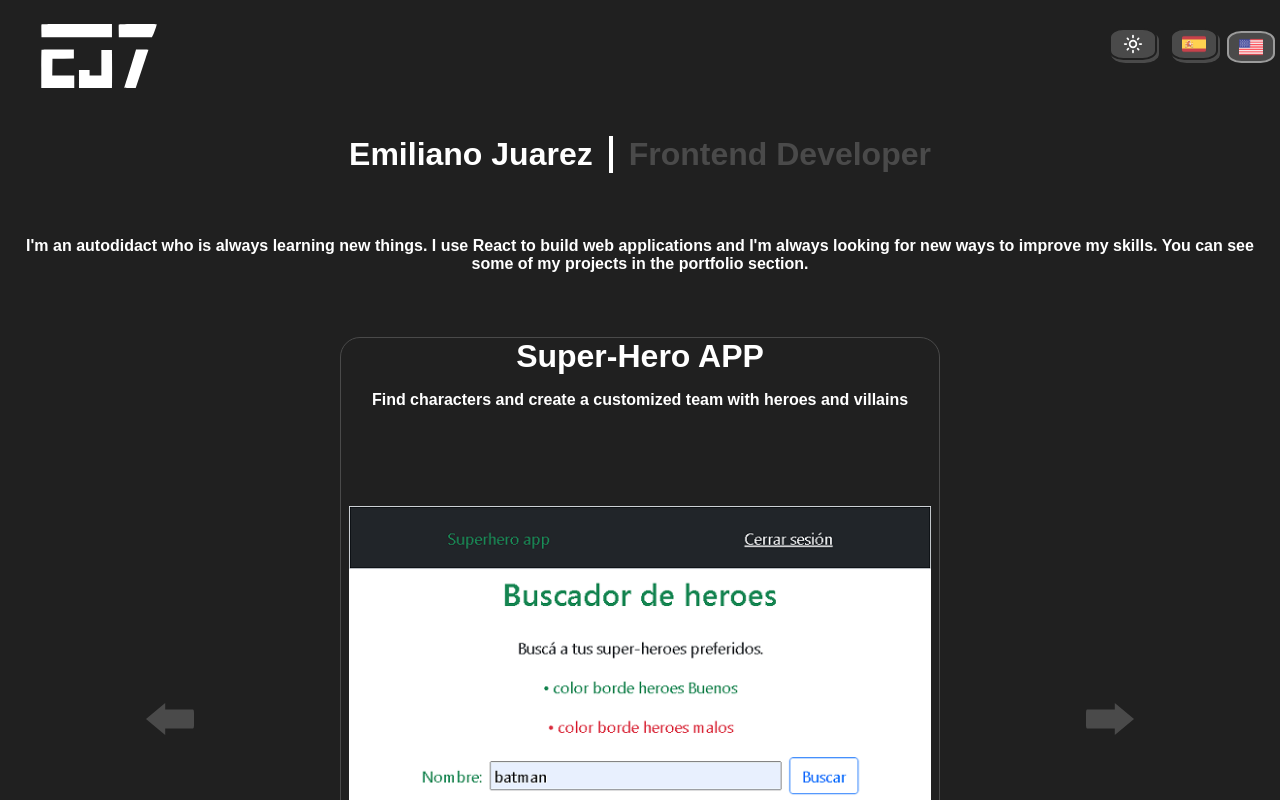
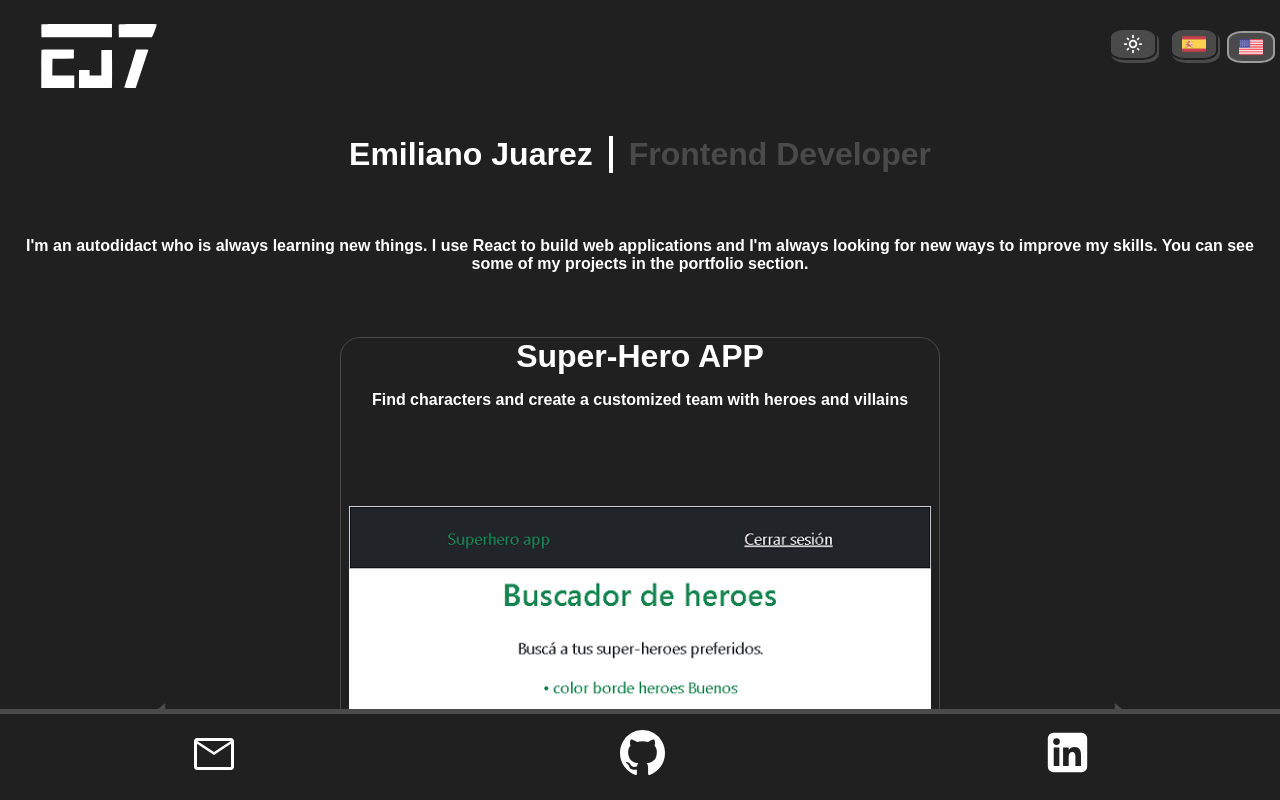
Before and after one commit to emij7/emij7.github.io, a React (Create React App) app: page / in a window 1280 px wide. Shown: the top 800 px of the page. Built offline with nearby package versions, Linux system fonts and the light colour scheme.

Commit message:
feat: sticky footer

```diff
--- a/src/components/molecule/footer/footer.styles.js
+++ b/src/components/molecule/footer/footer.styles.js
@@ -1,9 +1,15 @@
 import styled from "styled-components";
 
 export const StyledFooter = styled.div`
-  border-top: 1px ${({ theme, type }) =>
-    type === "primary" ? theme.color.text : theme.color.secondary} solid;
-    display: flex;
-    justify-content: space-around;
-    padding: 1rem 0;
+  border-top: 5px
+    ${({ theme, type }) =>
+      type === "primary" ? theme.color.text : theme.color.secondary}
+    solid;
+  display: flex;
+  justify-content: space-around;
+  padding: 1rem 0;
+  position: fixed;
+  bottom: 0px;
+  width: 100%;
+  background-color: ${({ theme }) => theme.color.background};
 `;
--- a/src/styles/globals.js
+++ b/src/styles/globals.js
@@ -35,6 +35,7 @@ export const GlobalStyles = createGlobalStyle`
     color: ${({ theme }) => theme.color.text};
     font-family: Tahoma, Helvetica, Arial, Roboto, sans-serif;
     transition: all 0.50s linear;
+    padding-bottom: 100px;
   }
 
   *,
```
